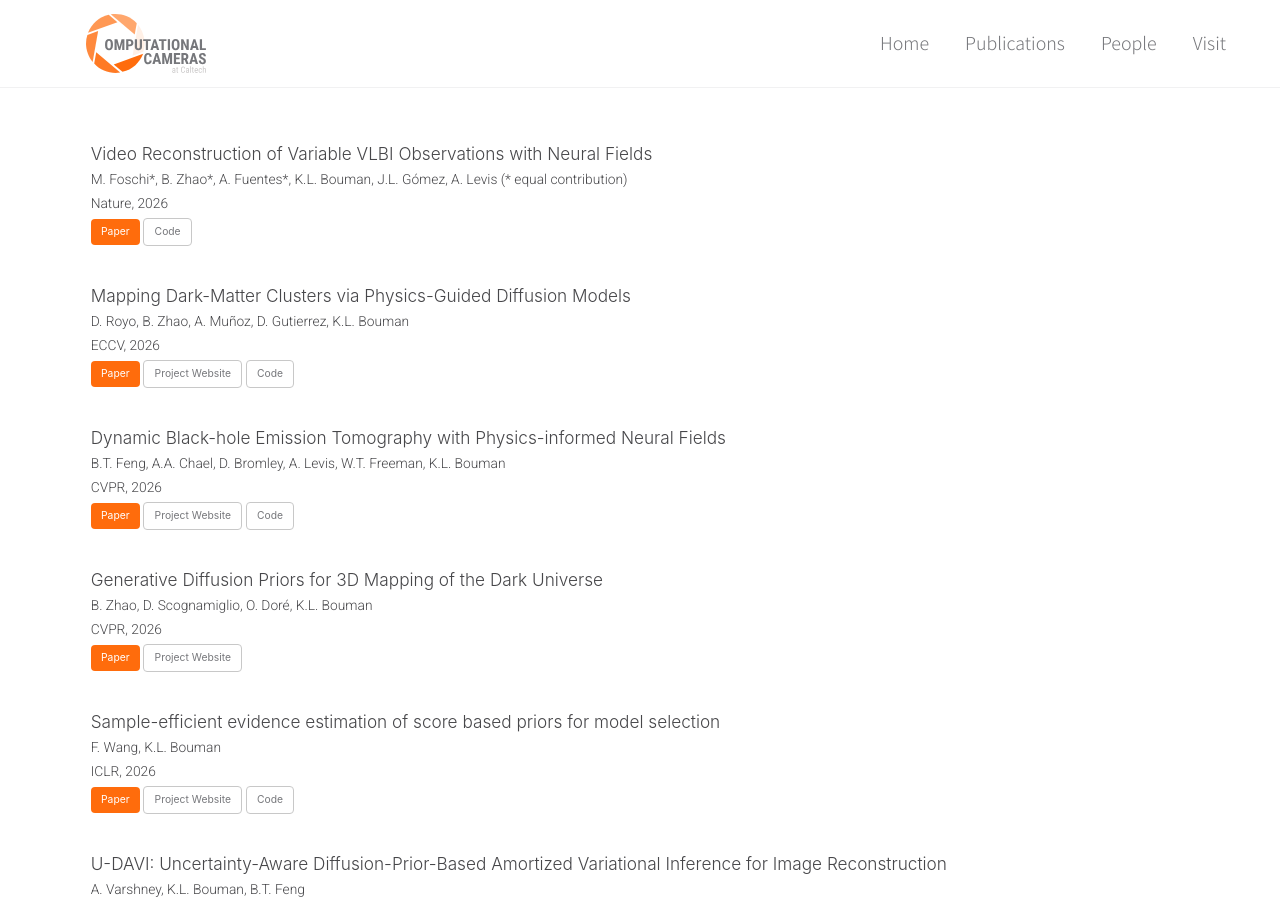
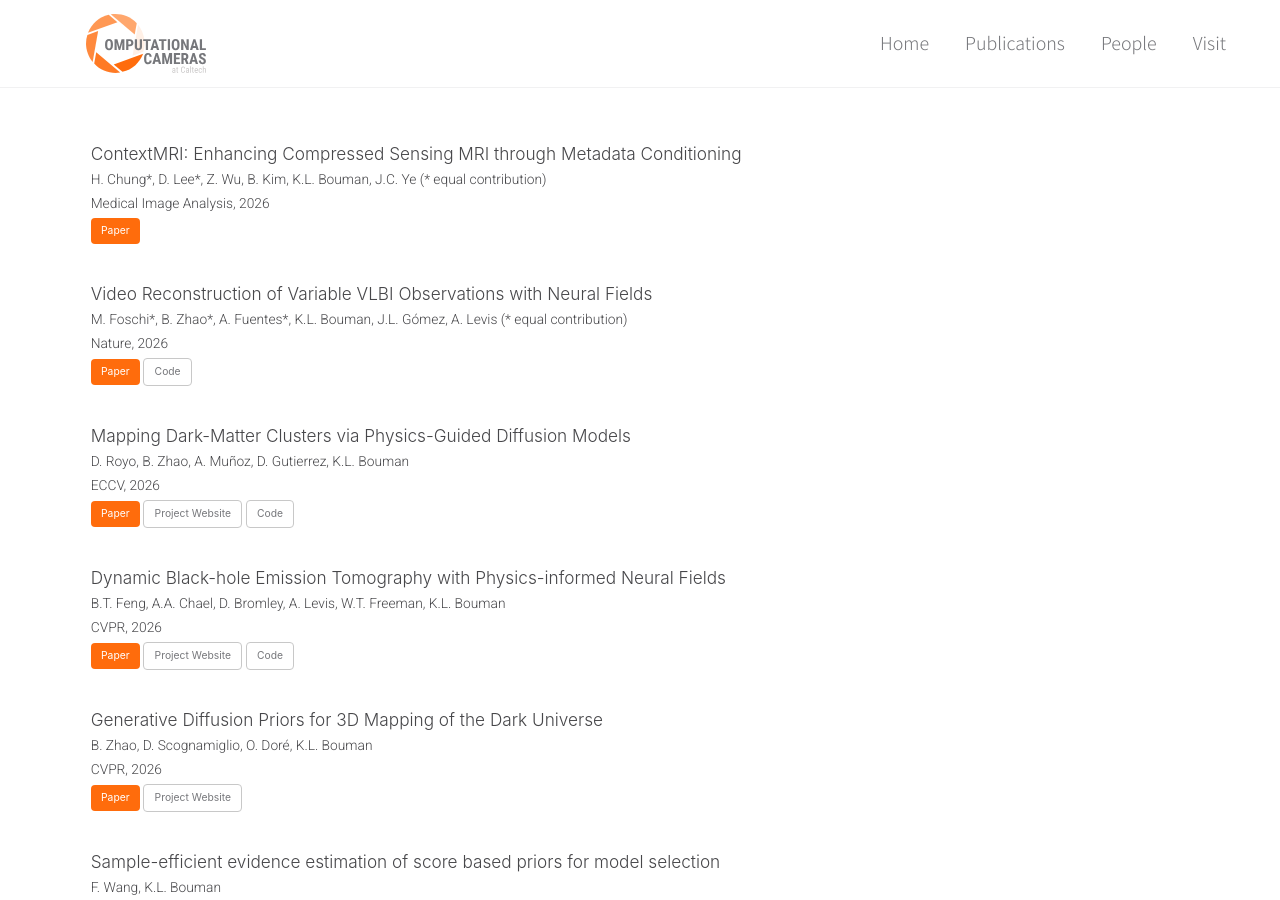
Before and after one commit to boumangroup/boumangroup.github.io, a Jekyll site: the page built from _pages/publications.html, in a window 1280 px wide and 900 px high. Built offline with Jekyll 4.4.1, drawn with Linux system fonts in a browser that asks for light colours; a script that is not in the unit is left out.

Commit message:
add contextMRI

```diff
--- a/_data/publications.yml
+++ b/_data/publications.yml
@@ -98,6 +98,11 @@
   #   links:
   #     - "[Paper](https://arxiv.org/abs/2504.08046){: .btn .btn--orange}"
   #     - "[Project Website](https://diff-usion.cs.columbia.edu/){: .btn .btn--inverse}"
+  - title: "ContextMRI: Enhancing Compressed Sensing MRI through Metadata Conditioning"
+    authors: "H. Chung\\*, D. Lee\\*, Z. Wu, B. Kim, K.L. Bouman, J.C. Ye (\\* equal contribution)"
+    venue: "Medical Image Analysis, 2026"
+    links:
+      - "[Paper](https://arxiv.org/abs/2501.04284){: .btn .btn--orange}"
   - title: "Video Reconstruction of Variable VLBI Observations with Neural Fields"
     authors: "M. Foschi\\*, B. Zhao\\*, A. Fuentes\\*, K.L. Bouman, J.L. Gómez, A. Levis (\\* equal contribution)"
     venue: "Nature, 2026"
```
